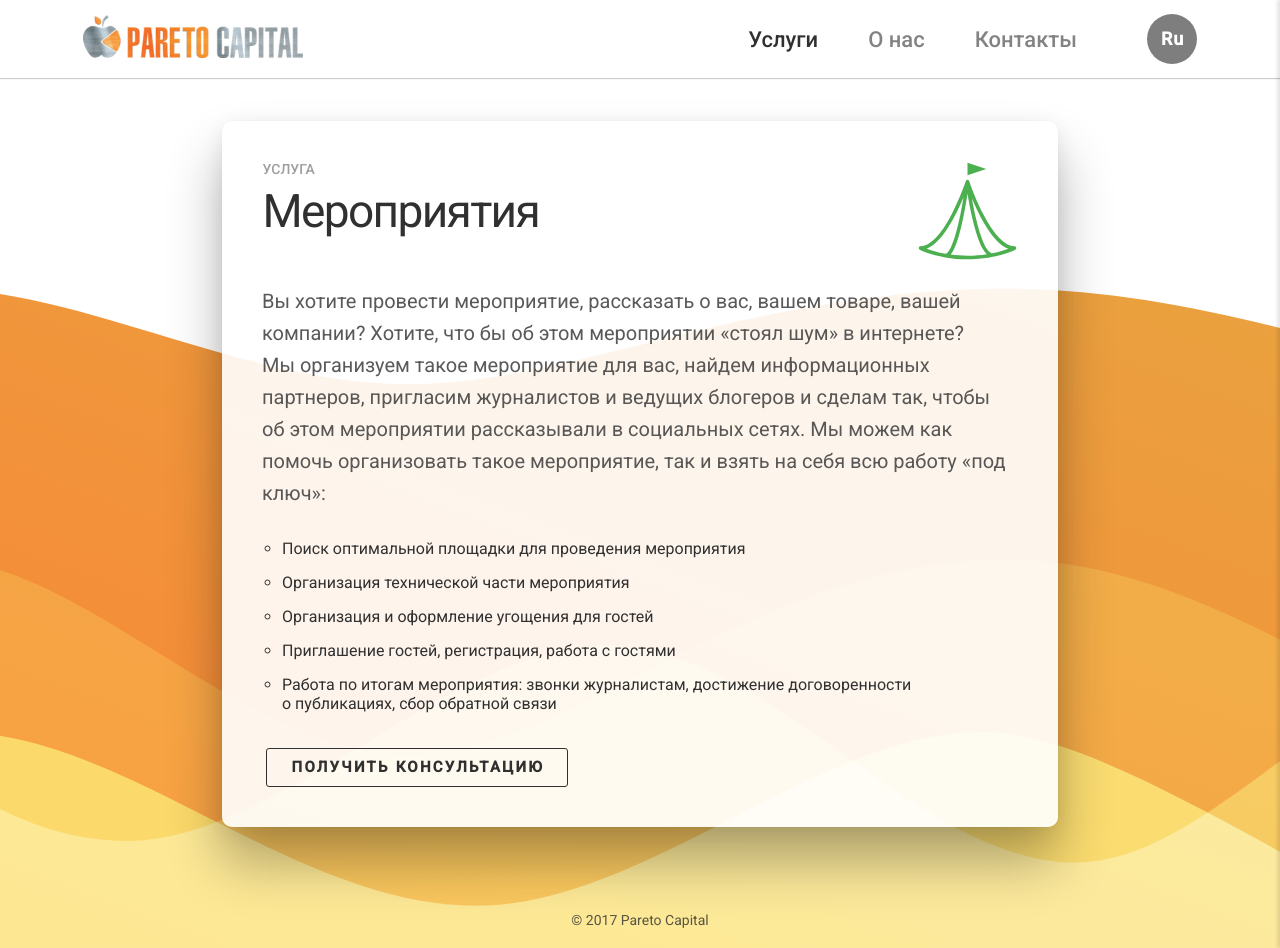
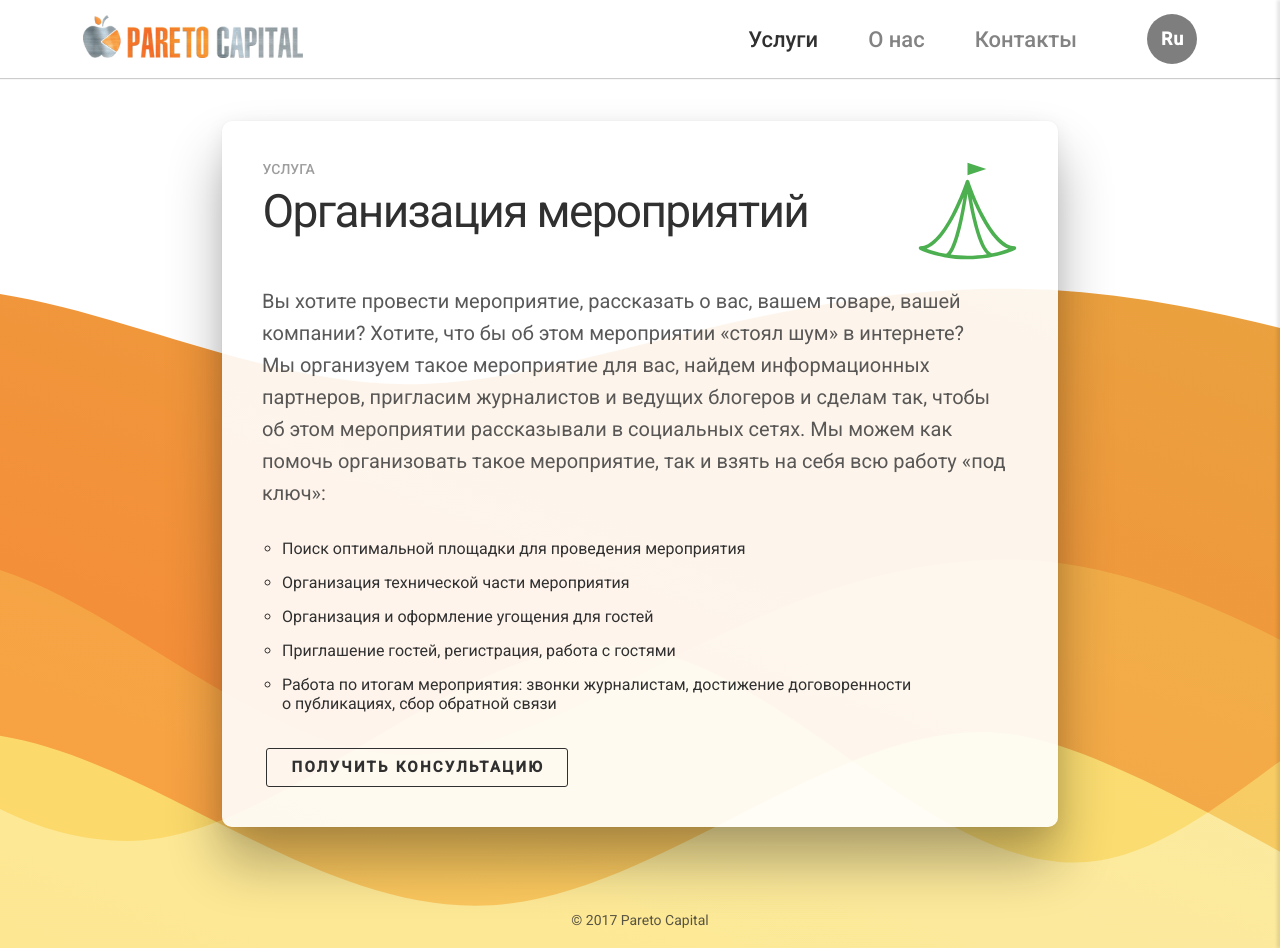
Before and after one commit to allfreelancers/pc, a Jekyll site: the page built from ru/events.markdown, in a window 1280 px wide and 948 px high. Built offline with Jekyll 4.4.1, drawn with Linux system fonts in a browser that asks for light colours.

Commit message:
Updated Events

```diff
--- a/ru/events.markdown
+++ b/ru/events.markdown
@@ -1,10 +1,10 @@
 ---
-title: Мероприятия
+title: Организация мероприятий
 position: 4
 page_icon: "/img/icon-service-events.svg"
-layout: page
 lang: ru
 ref: events
+layout: page
 ---
 
 Вы&nbsp;хотите провести мероприятие, рассказать о&nbsp;вас, вашем товаре, вашей компании? Хотите, что&nbsp;бы об&nbsp;этом мероприятии &laquo;стоял шум&raquo; в&nbsp;интернете?
```
